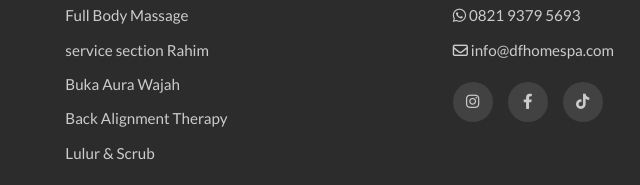
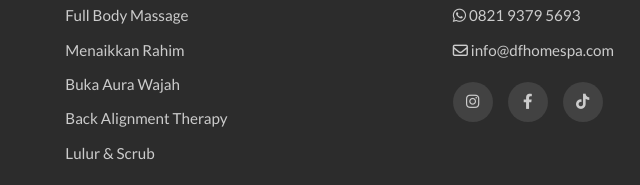
Before and after one commit to dfstudio-in/dfhomespa.com, a plain HTML site: page index.html in a window 1280 px wide. Shown: the part 6585-6770 px from the top of the page, 401-1041 px from the left. Drawn offline with nearby package versions, Linux system fonts and the light colour scheme.

Commit message:
Update index.html

```diff
--- a/index.html
+++ b/index.html
@@ -1298,11 +1298,11 @@
                                 <select id="layanan" class="form-control" required>
                                     <option value="" disabled selected>Pilih Layanan...</option>
                                     <option value="Full Body Massage">Full Body Massage</option>
-                                    <option value="Pijat Menikkan Rahim">Pijat Menikkan Rahim</option>
+                                    <option value="Pijat Menaikkan Rahim">Pijat Menaikkan Rahim</option>
                                     <option value="Buka Aura Wajah">Buka Aura Wajah</option>
                                     <option value="Lulur & Scrub">Lulur & Scrub</option>
                                     <option value="Creambath">Creambath</option>
-                                    <option value="Pijat Bayi">Pijat Bayi</option>
+                                    <option value="Back Alignment Therapy">Back Alignment Therapy</option>
                                 </select>
                             </div>
 
@@ -1341,7 +1341,7 @@
                 <div class="footer-col">
                     <h3>Layanan Populer</h3>
                     <a href="#services">Full Body Massage</a>
-                    <a href="#services">service section Rahim</a>
+                    <a href="#services">Menaikkan Rahim</a>
                     <a href="#services">Buka Aura Wajah</a>
                     <a href="#services">Back Alignment Therapy</a>
                     <a href="#services">Lulur & Scrub</a>
```
